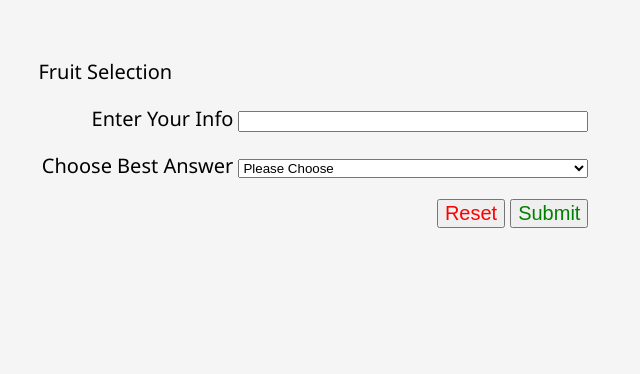
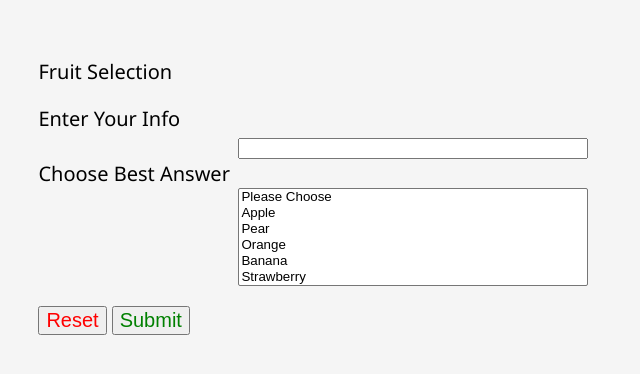
Before and after one commit to Ekotenggara/fruitProject.github.io, a plain HTML site: page index.html in a window 1280 px wide. Shown: the whole page, without its empty margins (0-640 px from the left). Drawn offline with nearby package versions, Linux system fonts and the light colour scheme.

Commit message:
Resize the combo to see all the options

```diff
--- a/index.html
+++ b/index.html
@@ -3,20 +3,36 @@
 <head>
     <meta charset="UTF-8">
     <title>Fruit Selection</title>
-   <link rel="stylesheet" href="style.css">
+    <link rel="stylesheet" href="style.css">
+    <script src="https://code.jquery.com/jquery-3.6.0.js"></script>
+    <script src="https://code.jquery.com/ui/1.13.1/jquery-ui.js"></script>
+    <script src="FruitSelect.js"></script>
 
+    <script>
+        $(function () {
+            $("#Select1").autocomplete({
+
+            });
+        });
+    </script>
 </head>
+
+
 <body>
     <p align="left" style="width:550px">
-        <label for="combo2" class="label">Fruit Selection</label>
+        <label class="label">Fruit Selection</label>
     </p>
-    <p align="right" style="width:550px">
-        <label for="combo2" class="label">Enter Your Info</label>
-        <input id="Text1" type="text" style="width:350px" onchange="return refreshCombo()" />
-    </p>
-    <p align="right" style="width:550px">
-        <label for="combo2" class="label">Choose Best Answer</label>
-        <select name="fruitCombo" class="combo-option" id="Select1" style="width:350px">
+    <div align="left">
+        <label class="label">Enter Your Info</label>
+    </div>
+    <div align="right" style="width:550px">
+        <input id="Text1" type="text" style="width:350px" onkeydown="return refreshCombo()" onfocus="return openCombo()" />
+    </div>
+    <div align="left">
+        <label class="label" align="top">Choose Best Answer</label>
+    </div>
+    <div align="right" style="width:550px">
+        <select name="fruitCombo" class="combo-option" id="Select1" style="width:350px" size="6">
             <option value="Please Choose">Please Choose</option>
             <option value="Apple">Apple</option>
             <option value="Pear">Pear</option>
@@ -24,11 +40,12 @@
             <option value="Banana">Banana</option>
             <option value="Strawberry">Strawberry</option>
         </select>
-    </p>
-    <p align="right" style="width:550px">
-        <input id="BtnReset1" class="label" style="color:red;" type="button" value="Reset" onclick="return resetCookie();" />
-        <input id="Submit1" class="label" style="color:green;" type="submit" value="Submit" onclick="return saveSelection();" />
-    </p>
-        <script src="FruitSelect.js"></script>
+    </div>
+
+        <p align="left" style="width:550px">
+            <input id="BtnReset1" class="label" style="color:red;" type="button" value="Reset" onclick="return resetCookie();" />
+            <input id="Submit1" class="label" style="color:green;" type="submit" value="Submit" onclick="return saveSelection();" />
+        </p>
+
 </body>
-</html>
+    </html>
```
Also changed, not shown: FruitSelect.js (line endings or trailing spaces).
